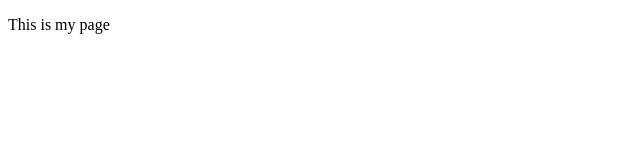
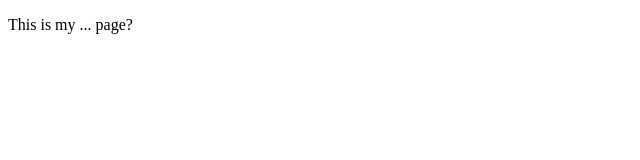
Before and after one commit to mlittmancs/mlittmancs.github.io, a plain HTML site: page index.html in a window 1280 px wide. Shown: the full height of the page, 0-640 px from the left. Drawn offline with Linux system fonts and the light colour scheme.

Commit message:
Update index.html

```diff
--- a/index.html
+++ b/index.html
@@ -5,7 +5,7 @@
     <title>My test page</title>
   </head>
   <body>
-    <p>This is my page</p>
+    <p>This is my ... page?</p>
     <script src="scripts/main.js"></script>
   </body>
 </html>
```
